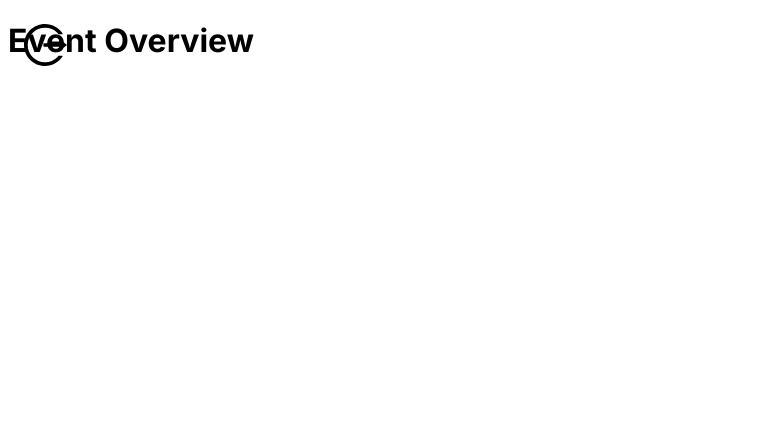
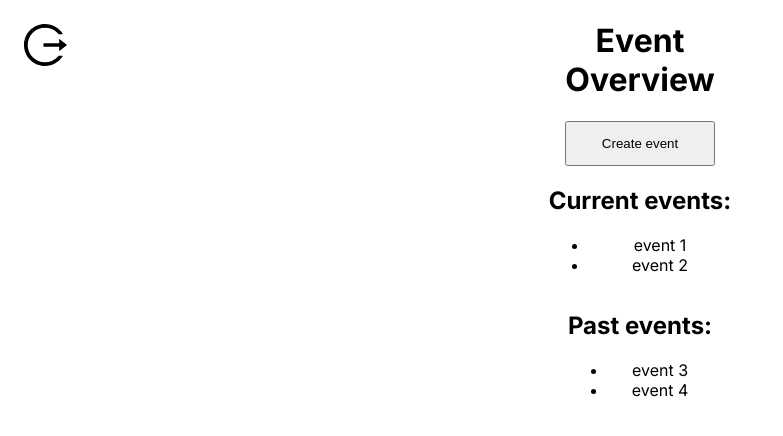
Before and after one commit to nanidam/degree-project-rendezevite, a Next.js app: page /event-overview in a window 1280 px wide. Shown: the top 436 px of the page, without its empty margins (0-783 px from the left). Built offline with nearby package versions, Linux system fonts and the light colour scheme; no server answers.

Commit message:
added basic event overview html

```diff
--- a/app/event-overview/page.tsx
+++ b/app/event-overview/page.tsx
@@ -1,15 +1,41 @@
 import { getServerSession } from "next-auth/next";
 import { authOptions } from "../api/auth/[...nextauth]/authOptions";
 import Logout from "../components/logout";
+import "./style.scss";
 
 const EventOverview = async () => {
   const session = await getServerSession(authOptions);
   console.log(session);
+
   return (
-    <div>
-      <h1>Event Overview</h1>
+    <main>
+      <h1 className="event-overview-header">
+        Event <br />
+        Overview
+      </h1>
       <Logout></Logout>
-    </div>
+      <section className="event-overview-container">
+        <article className="create-event">
+          <button className="create-event-btn">Create event</button>
+        </article>
+
+        <article className="current-events">
+          <h2>Current events:</h2>
+          <ul>
+            <li>event 1</li>
+            <li>event 2</li>
+          </ul>
+        </article>
+
+        <article className="past-events">
+          <h2>Past events:</h2>
+          <ul>
+            <li>event 3</li>
+            <li>event 4</li>
+          </ul>
+        </article>
+      </section>
+    </main>
   );
 };
 
--- /dev/null
+++ b/app/event-overview/style.scss
@@ -0,0 +1,21 @@
+.event-overview-header {
+  text-align: center;
+}
+
+.event-overview-container {
+  display: flex;
+  flex-direction: column;
+  justify-content: center;
+  align-items: center;
+  text-align: center;
+
+  .create-event {
+    height: 45px;
+    width: 150px;
+
+    .create-event-btn {
+      width: 100%;
+      height: 100%;
+    }
+  }
+}
```
